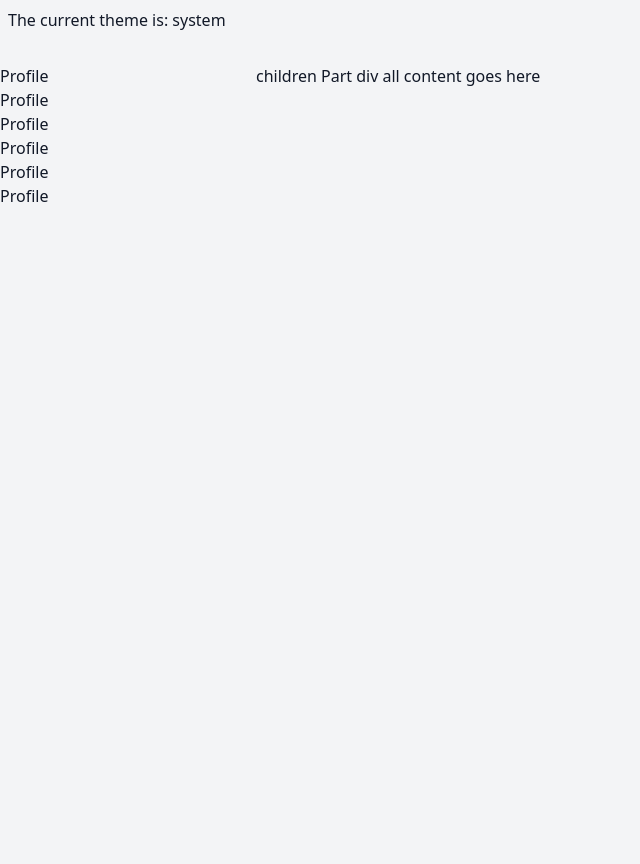
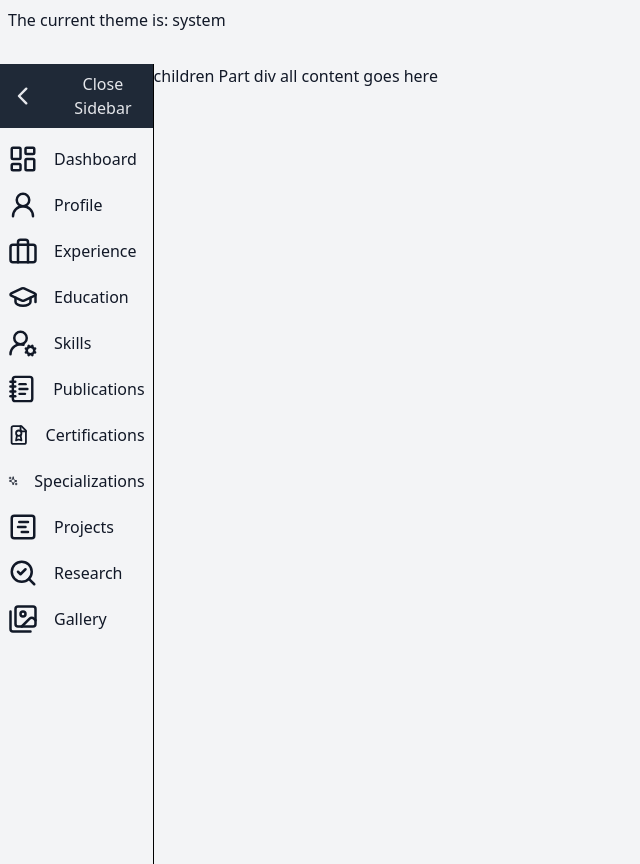
Before and after one commit to just-abdullah-dev/maqbool-khan, a Next.js app: page /admin/pin/dashboard in a window 1280 px wide. Shown: the whole page, without its empty margins (0-640 px from the left). Before the commit the page ends 800 px from the top, so only its background shows below. Built offline with nearby package versions, Linux system fonts and the light colour scheme.

Commit message:
worked on admin dashboard

```diff
--- a/src/components/Admin/Dashboard/Dashboard.jsx
+++ b/src/components/Admin/Dashboard/Dashboard.jsx
@@ -1,31 +1,120 @@
-import Link from 'next/link';
-import React from 'react'
+"use client";
+import {
+  BriefcaseIcon,
+  ChevronLeftIcon,
+  ChevronRightIcon,
+  FileBadge2,
+  GraduationCap,
+  Images,
+  LayoutDashboard,
+  NotebookText,
+  SearchCheck,
+  Sparkles,
+  SquareGantt,
+  UserRound,
+  UserRoundCog,
+} from "lucide-react";
+import Link from "next/link";
+import React, { useState } from "react";
 
-export default function Dashboard({children}) {
+export default function Dashboard({ children }) {
+  const [openSidebar, setOpenSidebar] = useState(true);
   const options = [
-        {name: "Profile", path: "dashboard/profile"},
-        {name: "Profile", path: "dashboard/profile"},
-        {name: "Profile", path: "dashboard/profile"},
-        {name: "Profile", path: "dashboard/profile"},
-        {name: "Profile", path: "dashboard/profile"},
-        {name: "Profile", path: "dashboard/profile"}
+    {
+        name: "Dashboard",
+        path: "dashboard",
+        icon: <LayoutDashboard size={30} />,
+      },
+    {
+      name: "Profile",
+      path: "dashboard/profile",
+      icon: <UserRound size={30} />,
+    },
+    {
+      name: "Experience",
+      path: "dashboard/experience",
+      icon: <BriefcaseIcon size={30} />,
+    },
+    {
+      name: "Education",
+      path: "dashboard/education",
+      icon: <GraduationCap size={30} />,
+    },
+    {
+      name: "Skills",
+      path: "dashboard/skills",
+      icon: <UserRoundCog size={30} />,
+    },
+    {
+      name: "Publications",
+      path: "dashboard/publications",
+      icon: <NotebookText size={30} />,
+    },
+    {
+      name: "Certifications",
+      path: "dashboard/certifications",
+      icon: <FileBadge2 size={30} />,
+    },
+    {
+      name: "Specializations",
+      path: "dashboard/specializations",
+      icon: <Sparkles size={30} />,
+    },
+    {
+      name: "Projects",
+      path: "dashboard/projects",
+      icon: <SquareGantt size={30} />,
+    },
+    {
+      name: "Research",
+      path: "dashboard/research",
+      icon: <SearchCheck size={30} />,
+    },
+    { name: "Gallery", path: "dashboard/gallery", icon: <Images size={30} /> },
   ];
 
   return (
-    <div className=' flex items-start'>
-        <div className=' w-[20%]'>
-        {options.map((opt, index)=>{
-            return <Link className='block'
+    <div className=" flex items-start">
+      <div
+        className={`${
+          openSidebar ? "w-[12%]" : "w-[4%] pl-"
+        } transition-all duration-1000 border-r h-screen border-black dark:border-white flex flex-col gap-4 overflow-hidden p-`}
+      >
+        <button
+          onClick={() => {
+            setOpenSidebar(!openSidebar);
+          }}
+          title={openSidebar ? "Close Sidebar" : "Open Sidebar"}
+        >
+          {openSidebar ?
+
+        <div className=" flex items-center gap-4 bg-gray-800 text-gray-200 dark:bg-gray-200 dark:text-gray-800 py-2"><ChevronLeftIcon className="pl-2" size={38}/><p className="">Close Sidebar</p></div>:
+        <ChevronRightIcon className="pl-2" size={38}/>
+
+        }
+        </button>
+        {options.map((opt, index) => {
+          return (
+            <Link
+              className=" flex items-center gap-4 px-2"
               href={opt?.path}
               key={index}
+              title={opt?.name}
             >
-            {opt?.name}
+              {opt?.icon}
+              {openSidebar && opt?.name}
             </Link>
+          );
         })}
       </div>
-        <div className=' w-[80%]'>
+      <div
+        className={`${
+          openSidebar ? "w-[88%]" : "w-[96%]"
+        } transition-all duration-1000 h-fit min-h-screen`}
+      >
         {children}
+
       </div>
     </div>
-  )
+  );
 }
```
Lines whose indentation alone changed are shown as unchanged.
